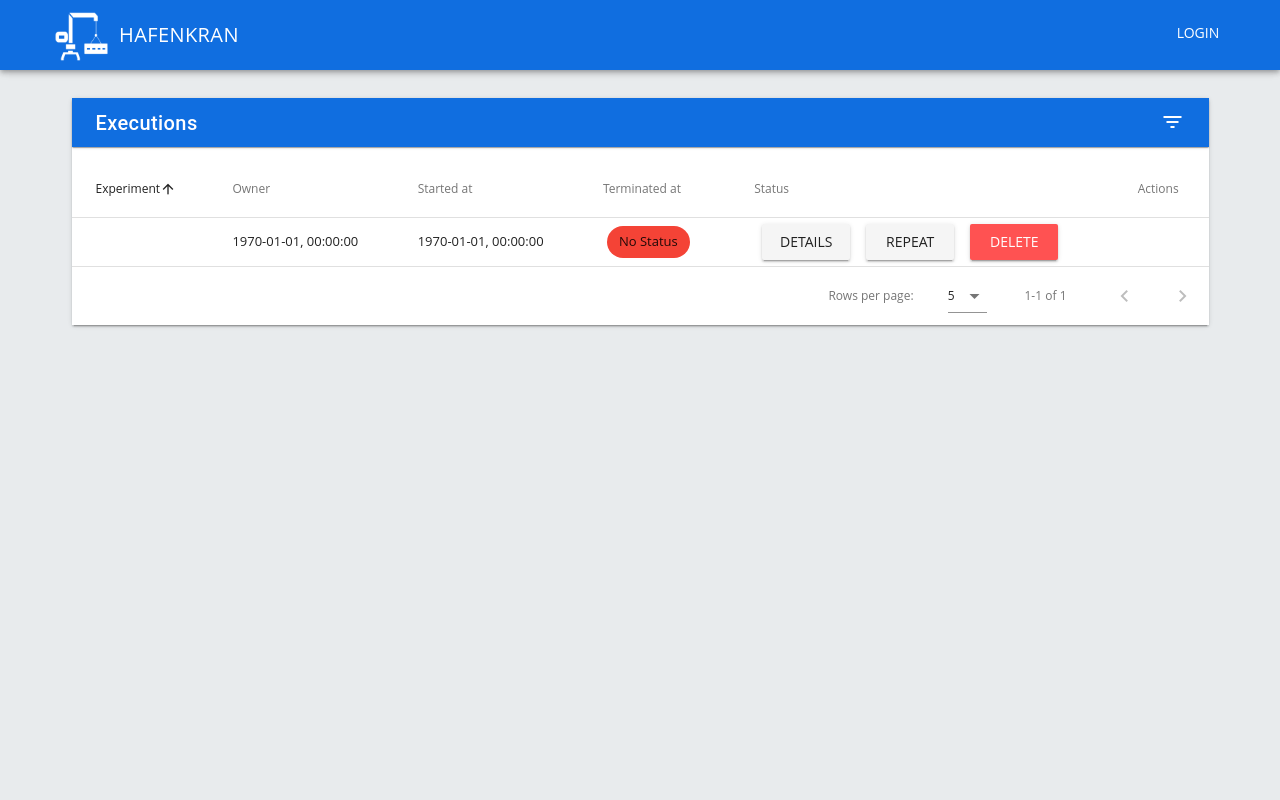
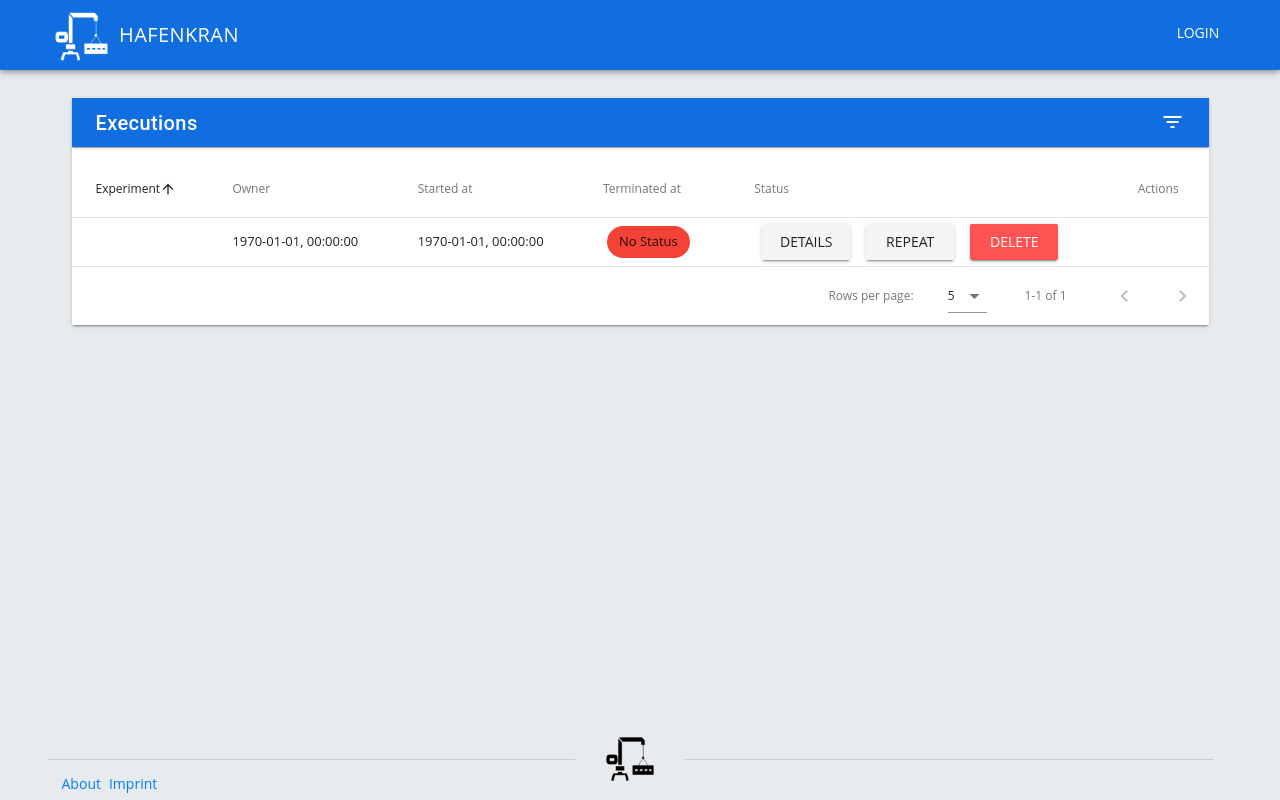
Before and after one commit to cormensratio/hafenkran-client, a Vue app: page /executionlist in a window 1280 px wide. Built offline with nearby package versions, Linux system fonts and the light colour scheme; no server answers; what vue-vega would draw is missing.

Commit message:
EPDS02-265 implement fix

```diff
--- a/src/App.vue
+++ b/src/App.vue
@@ -42,6 +42,7 @@ export default {
   html, body {
     width: 100%;
     height: 100%;
+    overflow: hidden;
   }
 
   #app {
--- a/src/components/baseComponents/BasePage.vue
+++ b/src/components/baseComponents/BasePage.vue
@@ -35,9 +35,13 @@ export default {
     height: 100%;
     margin-top: 10px;
   }
-  @media only screen and (max-height: 900px){
+  @media only screen and (max-height: 600px){
     .hafen-footer{
       display: none;
     }
   }
+  .page-container {
+    overflow: auto;
+    height: 83%;
+  }
 </style>
```
